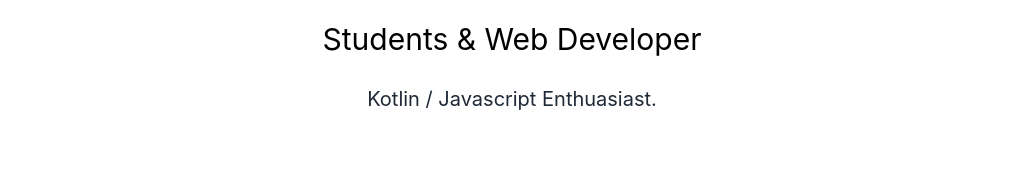
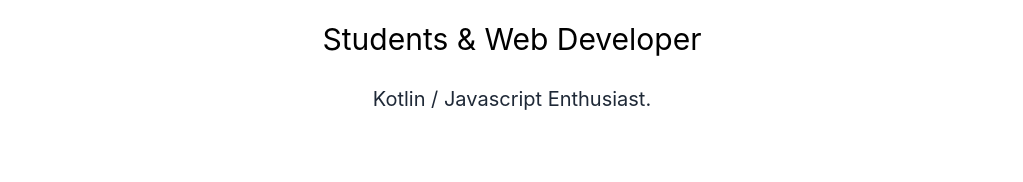
Before and after one commit to Dxlgnds/portofolio-nextjs, a Next.js app: page / in a window 1280 px wide. Shown: the part 263-445 px from the top of the page, without its empty margins (128-1151 px from the left). Built offline with nearby package versions, Linux system fonts and the light colour scheme.

Commit message:
Fix Typo

```diff
--- a/pages/index.js
+++ b/pages/index.js
@@ -37,7 +37,7 @@
 
           <h2 className="text-5xl py-2 text-teal-600 font-medium dark:text-teal-400 md:text-6xl">Muhammad Dinan</h2>
           <h3 className="text-black text-2xl py-2 dark:text-white md:text-3xl">Students & Web Developer</h3>
-          <p className="text-md py-5 leading-8 text-gray-800 dark:text-gray-200 md:text-xl max-w-xl mx-auto">Kotlin / Javascript Enthuasiast.</p>
+          <p className="text-md py-5 leading-8 text-gray-800 dark:text-gray-200 md:text-xl max-w-xl mx-auto">Kotlin / Javascript Enthusiast.</p>
 
           </div>
           <div className="text-5xl flex justify-center gap-16 py-2 text-gray-600 dark:text-gray-400">
```
